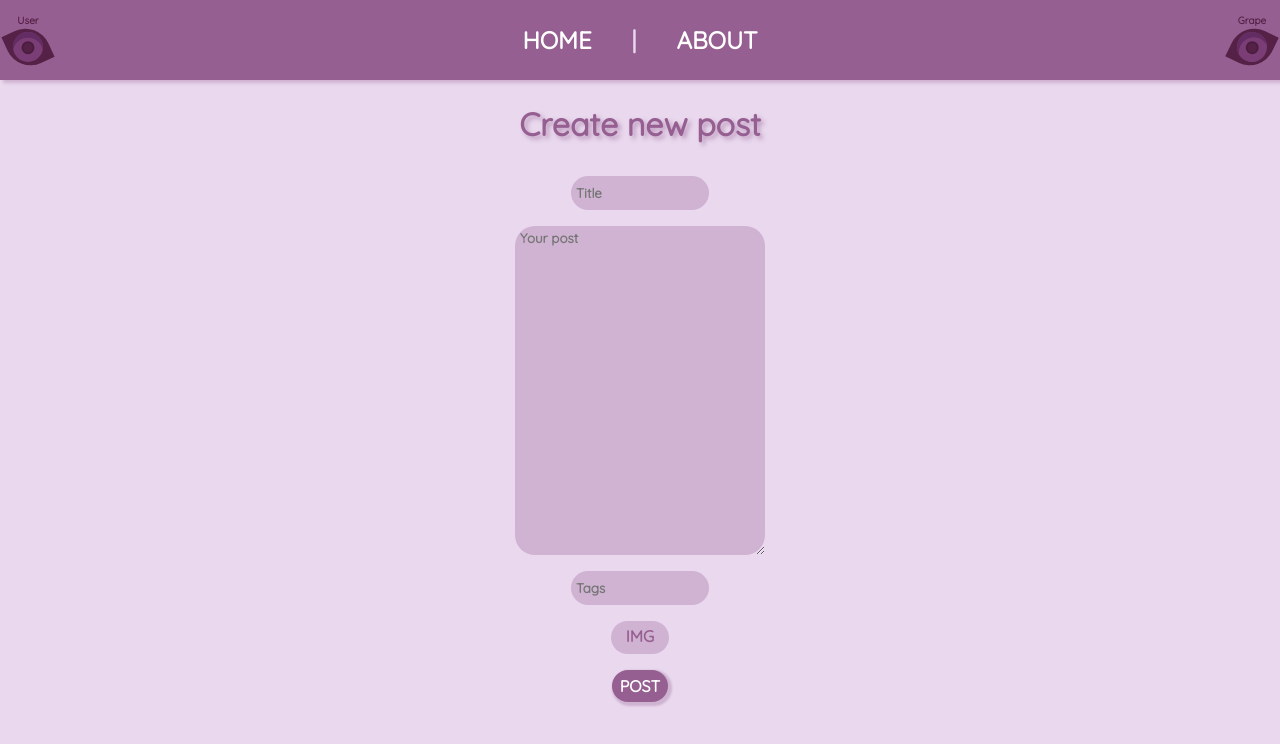
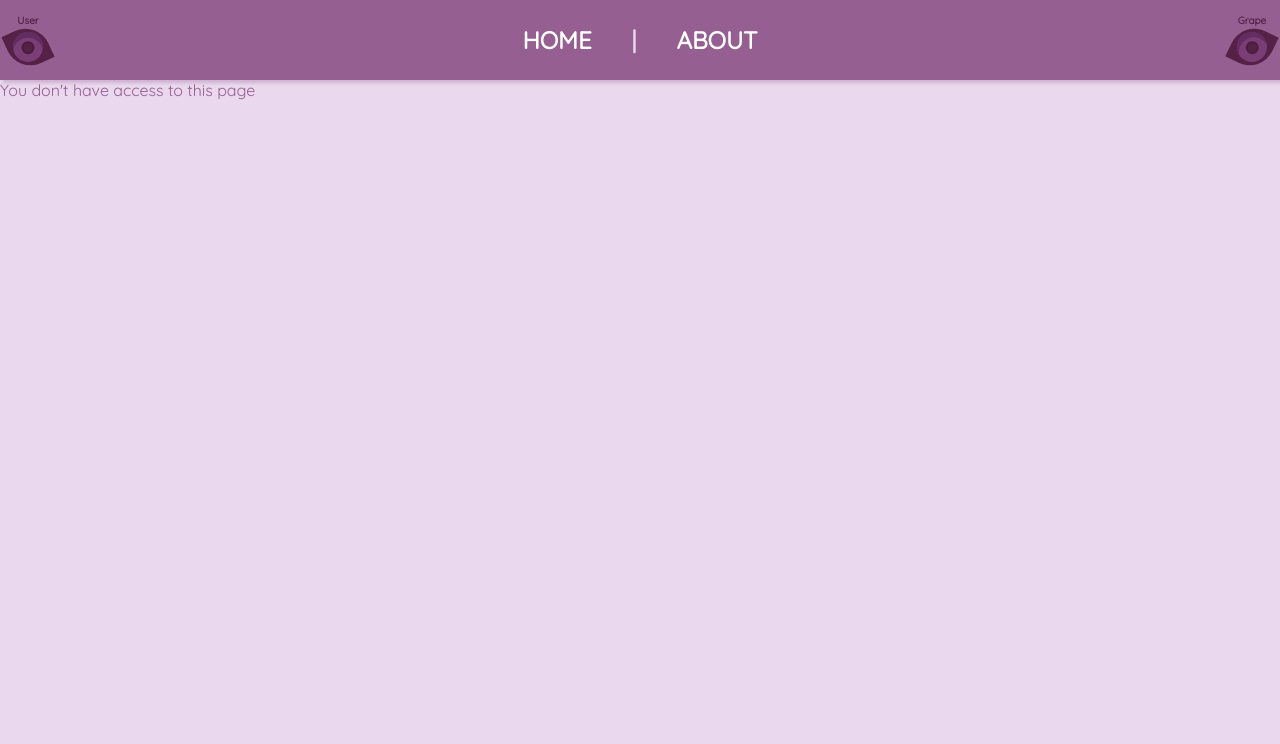
Before and after one commit to Linneaeas/angular-blog, an Angular app: page /CreatePost in a window 1280 px wide. Shown: the top 744 px of the page. Built offline with nearby package versions, Linux system fonts and the light colour scheme.

Commit message:
Only Access to "Create Post" if ViewType= Creator

```diff
--- a/src/app/pages/create-post/create-post.component.html
+++ b/src/app/pages/create-post/create-post.component.html
@@ -1,4 +1,7 @@
-<main class="CreateNewPost">
+<div *ngIf="currentView === User" class="NoAccess">
+  You don't have access to this page
+</div>
+<main *ngIf="currentView === Creator" class="CreateNewPost">
   <h1 class="AboutTitle">Create new post</h1>
   <div class="NewPostCont">
     <form class="NewPostForm">
--- a/src/app/pages/create-post/create-post.component.ts
+++ b/src/app/pages/create-post/create-post.component.ts
@@ -1,6 +1,7 @@
-import { Component } from '@angular/core';
+import { Component, OnInit } from '@angular/core';
 import { LocalStorageService } from 'src/app/local-storage.service';
 import { Post } from 'src/app/post';
+import { ViewType, ViewStateService } from 'src/app/view-state.service';
 
 @Component({
   selector: 'app-create-post',
@@ -8,6 +9,9 @@ import { Post } from 'src/app/post';
   styleUrls: ['./create-post.component.css']
 })
 export class CreatePostComponent {
+  currentView!: ViewType;
+  Creator = ViewType.Creator;
+  User = ViewType.User;
   post: Post = {
   id: '',
   title:'',
@@ -21,7 +25,9 @@ export class CreatePostComponent {
 };
 tagInput: string = '';
 
-  constructor(private localStorageService: LocalStorageService) {}
+  constructor(private localStorageService: LocalStorageService, private viewStateService: ViewStateService) {   this.viewStateService.currentView$.subscribe((view) => {
+    this.currentView = view;
+  });}
 
   handleFileInput(event: any) {
     const files: FileList = event.target.files;
```
